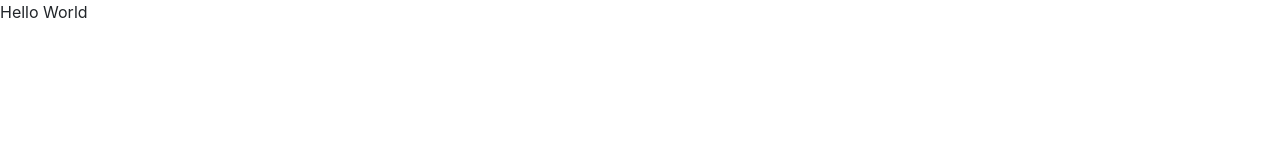
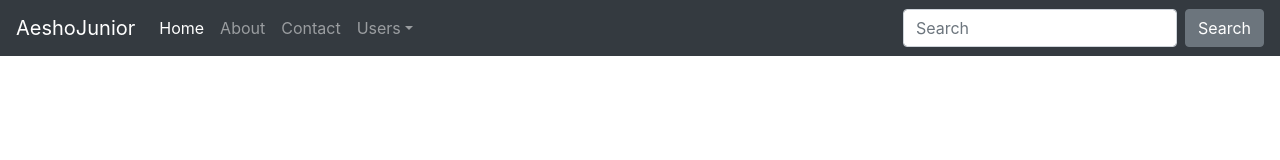
Before and after one commit to Rotichtonny/Bootstrap-Navbar, a plain HTML site: page index.html in a window 1280 px wide. Drawn offline with nearby package versions, Linux system fonts and the light colour scheme.

Commit message:
Updated Navbar

```diff
--- a/index.html
+++ b/index.html
@@ -7,7 +7,40 @@
         <title>Bootstrap Navbar</title>
     </head>
     <body>
-        Hello World
+        <nav class="navbar navbar-expand-md navbar-dark bg-dark fixed-top">
+            <a class="navbar-brand" href="#">AeshoJunior</a>
+            <button class="navbar-toggler" type="button" data-toggle="collapse" data-target="#navbarsExampleDefault" aria-controls="navbarsExampleDefault" aria-expanded="false" aria-label="Toggle navigation">
+              <span class="navbar-toggler-icon"></span>
+            </button>
+
+            <div class="collapse navbar-collapse" id="navbarsExampleDefault">
+              <ul class="navbar-nav mr-auto">
+                <li class="nav-item active">
+                  <a class="nav-link" href="#">Home <span class="sr-only">(current)</span></a>
+                </li>
+                <li class="nav-item">
+                  <a class="nav-link" href="#">About</a>
+                </li>
+                <li class="nav-item">
+                  <a class="nav-link" href="#">Contact</a>
+                </li>
+                <li class="nav-item dropdown">
+                  <a class="nav-link dropdown-toggle" href="#" id="dropdown01" data-toggle="dropdown" aria-haspopup="true" aria-expanded="false">Users</a>
+                  <div class="dropdown-menu" aria-labelledby="dropdown01">
+                    <a class="dropdown-item" href="#">Sign In</a>
+                    <a class="dropdown-item" href="#">Sign Up</a>
+                  </div>
+                </li>
+              </ul>
+              <form class="form-inline my-2 my-lg-0">
+                <input class="form-control mr-sm-2" type="text" placeholder="Search" aria-label="Search">
+                <button class="btn btn-secondary my-2 my-sm-0" type="submit">Search</button>
+              </form>
+            </div>
+          </nav>
+
+
+
         <script src="https://code.jquery.com/jquery-3.4.1.slim.min.js" integrity="sha384-J6qa4849blE2+poT4WnyKhv5vZF5SrPo0iEjwBvKU7imGFAV0wwj1yYfoRSJoZ+n" crossorigin="anonymous"></script>
         <script src="https://cdn.jsdelivr.net/npm/popper.js@1.16.0/dist/umd/popper.min.js" integrity="sha384-Q6E9RHvbIyZFJoft+2mJbHaEWldlvI9IOYy5n3zV9zzTtmI3UksdQRVvoxMfooAo" crossorigin="anonymous"></script>
         <script src="https://stackpath.bootstrapcdn.com/bootstrap/4.4.1/js/bootstrap.min.js" integrity="sha384-wfSDF2E50Y2D1uUdj0O3uMBJnjuUD4Ih7YwaYd1iqfktj0Uod8GCExl3Og8ifwB6" crossorigin="anonymous"></script>
```
